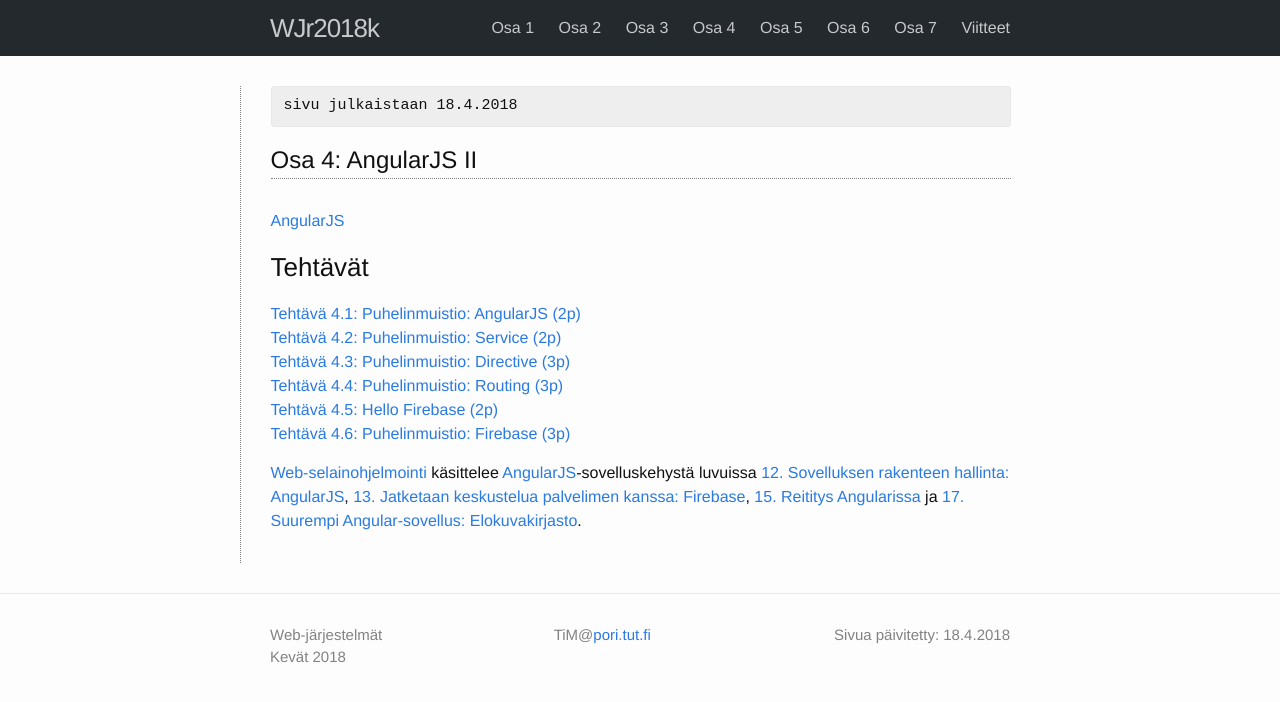
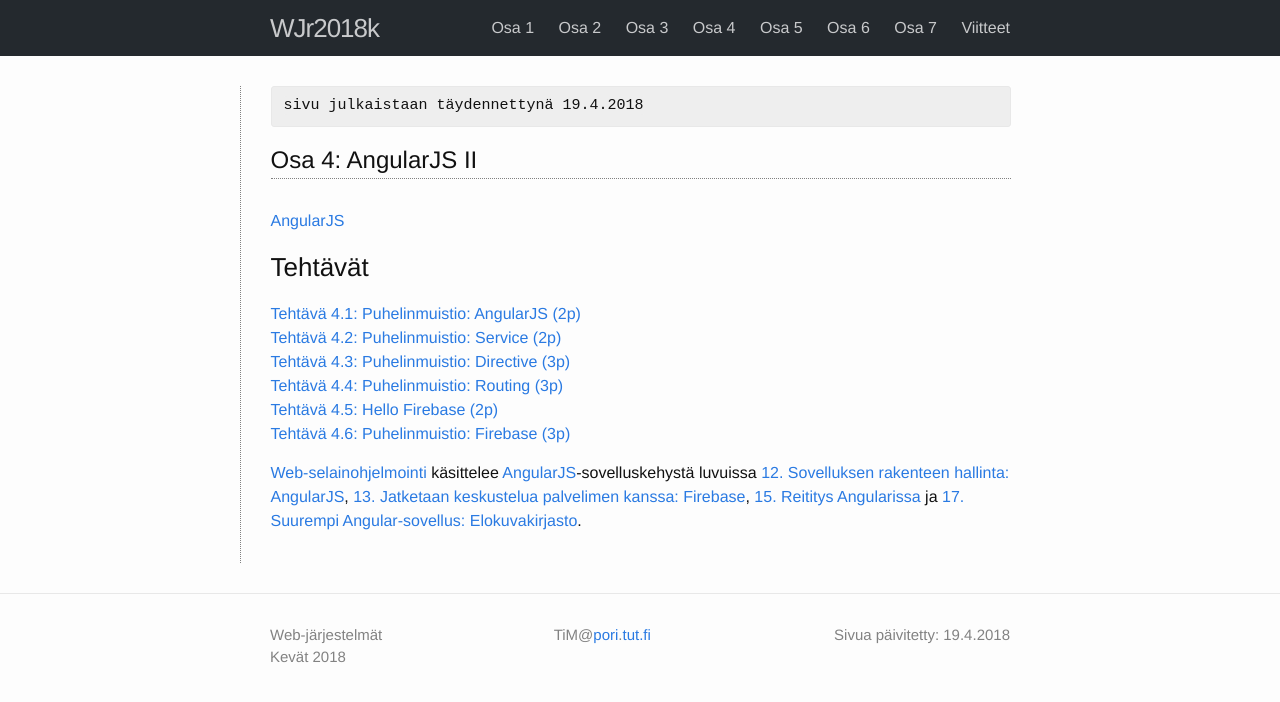
Before and after one commit to timedu/wjr2018k, a Jekyll site: the page built from docs/_osa4/index.md, in a window 1280 px wide. Shown: the top 702 px of the page. Built offline with Jekyll 4.4.1, drawn with Linux system fonts in a browser that asks for light colours.

Commit message:
part 4 re-scheduled

```diff
--- a/docs/_osa4/index.md
+++ b/docs/_osa4/index.md
@@ -1,9 +1,9 @@
 ---
 layout: collection_index
 permalink: /:collection/index.html
-modified_at: 18.4.2018
+modified_at: 19.4.2018
 kesken: 1
-julkaisu: 18.4.2018
+julkaisu: täydennettynä 19.4.2018
 ---
 
 [AngularJS](https://docs.angularjs.org/guide/introduction)
```
Also changed, not shown: docs/_osa4/tehtava44.md (+3 -4 lines), docs/_osa4/tehtava45.md (+1 -1 lines), docs/_osa4/tehtava46.md (+1 -1 lines).
